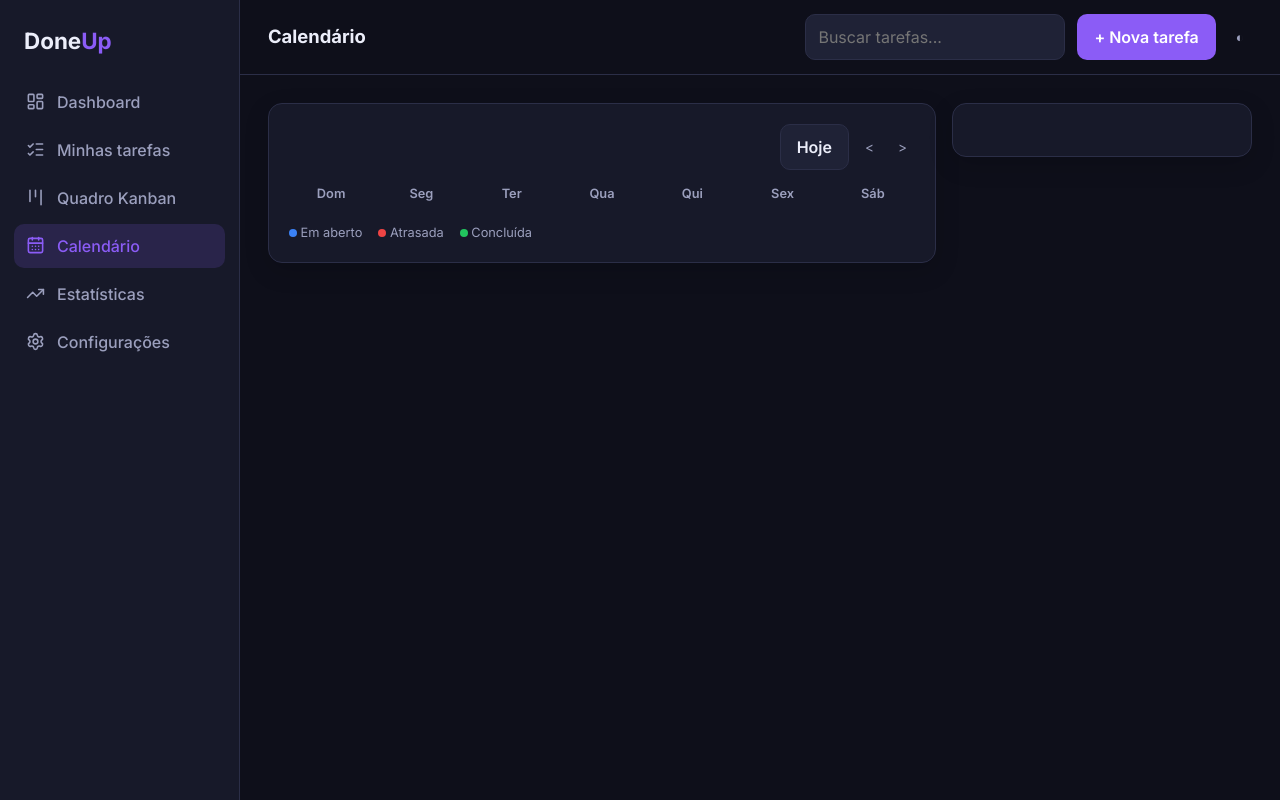
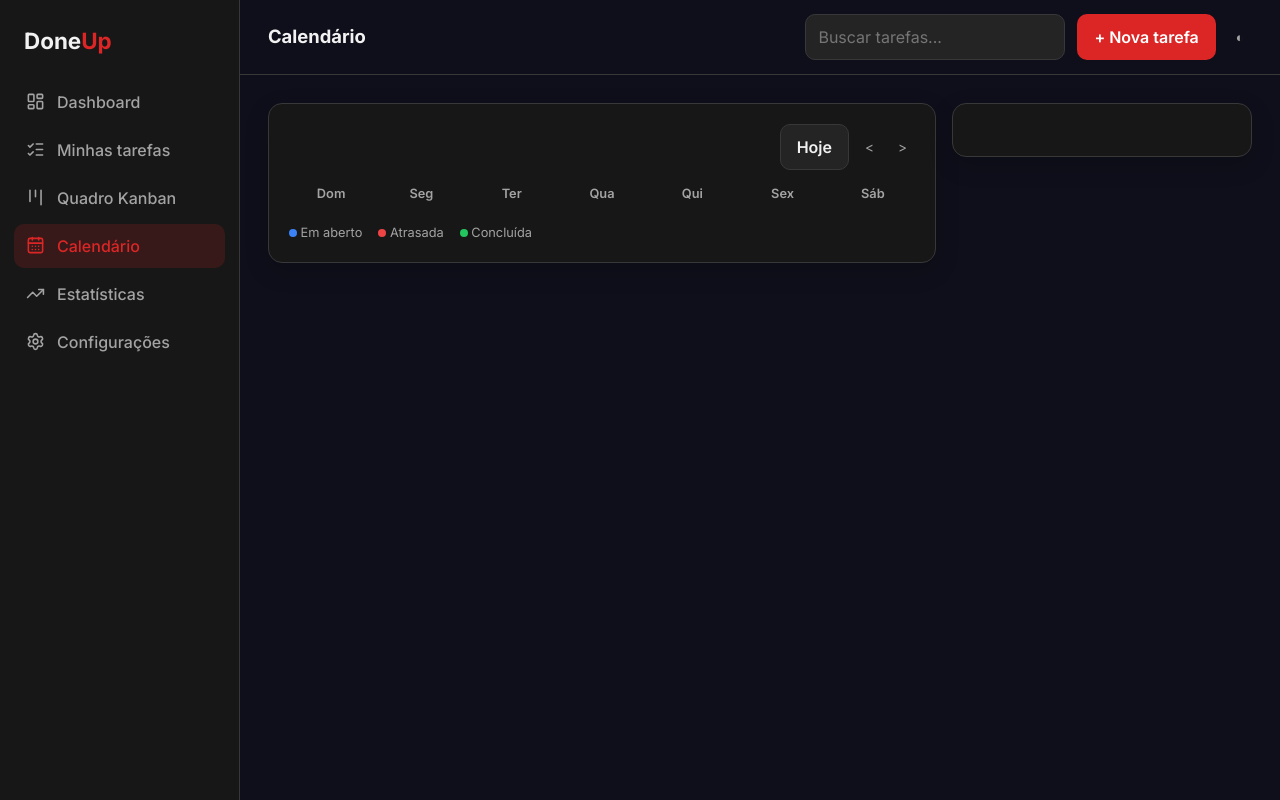
Before and after one commit to pablo-henriqw/DoneUp, a plain HTML site: page doneup/pages/calendario.html in a window 1280 px wide. Drawn offline with nearby package versions, Linux system fonts and the light colour scheme; no server answers.

Commit message:
Alteração das cores de roxo para vermelho

```diff
--- a/doneup/css/style.css
+++ b/doneup/css/style.css
@@ -4,12 +4,12 @@
 :root {
     color-scheme: dark;
     --fundo: #0e0f1a;
-    --painel: #171929;
-    --painel-2: #1f2236;
-    --borda: #2b2e47;
-    --texto: #eceefa;
-    --suave: #9b9fbd;
-    --roxo: #8b5cf6;
+    --painel: #171717;
+    --painel-2: #242424;
+    --borda: #383838;
+    --texto: #f2f2f2;
+    --suave: #a3a3a3;
+    --vermelho: #dc2626;
     --azul: #3b82f6;
 }
 
@@ -17,10 +17,10 @@
     color-scheme: light;
     --fundo: #f3f4fb;
     --painel: #ffffff;
-    --painel-2: #eceef9;
-    --borda: #dcdff0;
-    --texto: #1b1d33;
-    --suave: #5d6183;
+    --painel-2: #eeeeee;
+    --borda: #dddddd;
+    --texto: #202020;
+    --suave: #666666;
 }
 
 /* Cores (R, G, B) de status, prioridade e categoria: usadas em selos, pontos e datas */
@@ -31,7 +31,7 @@
 .alta { --c: 244, 63, 94; }
 .media { --c: 217, 119, 6; }
 .baixa { --c: 14, 165, 233; }
-.categoria { --c: 139, 92, 246; }
+.categoria { --c: 220, 38, 38; }
 
 /* ===== 2. Base ===== */
 * { box-sizing: border-box; margin: 0; }
@@ -50,11 +50,11 @@ small, .suave { color: var(--suave); }
     background: var(--painel); border-right: 1px solid var(--borda); transition: transform 0.25s;
 }
 .logo { font-size: 1.4rem; font-weight: 700; padding: 4px 10px 18px; }
-.logo span { color: var(--roxo); }
+.logo span { color: var(--vermelho); }
 .menu nav { display: flex; flex-direction: column; gap: 4px; }
 .menu a { display: flex; align-items: center; gap: 12px; padding: 10px 12px; border-radius: 10px; color: var(--suave); font-weight: 500; transition: 0.2s; }
 .menu a:hover { background: var(--painel-2); color: var(--texto); }
-.menu a.ativo { background: rgba(139, 92, 246, 0.16); color: var(--roxo); }
+.menu a.ativo { background: rgba(220, 38, 38, 0.16); color: var(--vermelho); }
 .menu svg { width: 19px; height: 19px; }
 
 .topo {
@@ -82,7 +82,7 @@ body.pronto.saindo main { opacity: 0; transform: translateY(-8px); transition: 0
 form { display: flex; flex-direction: column; gap: 14px; }
 label { display: flex; flex-direction: column; gap: 6px; font-size: 0.85rem; font-weight: 500; color: var(--suave); }
 input, select, textarea { width: 100%; padding: 10px 12px; border: 1px solid var(--borda); border-radius: 10px; background: var(--painel-2); }
-input:focus, select:focus, textarea:focus { outline: none; border-color: var(--roxo); }
+input:focus, select:focus, textarea:focus { outline: none; border-color: var(--vermelho); }
 .linha { display: grid; grid-template-columns: repeat(auto-fit, minmax(150px, 1fr)); gap: 14px; align-items: end; }
 .acoes, .botoes { display: flex; gap: 10px; }
 .acoes { justify-content: flex-end; }
@@ -91,7 +91,7 @@ input:focus, select:focus, textarea:focus { outline: none; border-color: var(--r
 .erro { color: rgb(239, 68, 68); font-size: 0.9rem; }
 
 /* Botões */
-.botao { padding: 10px 16px; border: 1px solid transparent; border-radius: 10px; background: var(--roxo); color: #fff; font-weight: 600; white-space: nowrap; transition: 0.2s; }
+.botao { padding: 10px 16px; border: 1px solid transparent; border-radius: 10px; background: var(--vermelho); color: #fff; font-weight: 600; white-space: nowrap; transition: 0.2s; }
 .botao:hover { filter: brightness(1.12); transform: translateY(-1px); }
 .botao.secundario { background: var(--painel-2); border-color: var(--borda); color: var(--texto); }
 .mini { padding: 4px 8px; border: 0; border-radius: 8px; background: none; color: var(--suave); font-size: 0.85rem; transition: 0.2s; }
@@ -120,14 +120,14 @@ input:focus, select:focus, textarea:focus { outline: none; border-color: var(--r
 .resumo svg { width: 42px; height: 42px; padding: 10px; border-radius: 12px; background: rgba(var(--c), 0.16); color: rgb(var(--c)); }
 #porcentagem { font-size: 2rem; font-weight: 700; }
 .barra { height: 12px; margin: 10px 0; overflow: hidden; border-radius: 99px; background: var(--painel-2); }
-.barra div { width: 0; height: 100%; background: linear-gradient(90deg, var(--roxo), var(--azul)); transition: width 0.6s; }
+.barra div { width: 0; height: 100%; background: linear-gradient(90deg, var(--vermelho), var(--azul)); transition: width 0.6s; }
 .grafico { position: relative; height: 260px; }
 .item { display: flex; justify-content: space-between; align-items: center; gap: 10px; width: 100%; margin-bottom: 8px; padding: 10px 12px; border: 1px solid var(--borda); border-radius: 10px; background: var(--painel-2); text-align: left; transition: 0.2s; }
-.item:hover { border-color: var(--roxo); }
+.item:hover { border-color: var(--vermelho); }
 
 /* Minhas tarefas */
 .tarefa { display: flex; justify-content: space-between; gap: 12px; margin-bottom: 12px; padding: 16px 18px; border: 1px solid var(--borda); border-radius: 14px; background: var(--painel); transition: 0.2s; }
-.tarefa:hover { border-color: var(--roxo); transform: translateY(-2px); }
+.tarefa:hover { border-color: var(--vermelho); transform: translateY(-2px); }
 .tarefa > div:first-child { min-width: 0; overflow-wrap: anywhere; }
 .chip { display: inline-block; margin: 0 8px 8px 0; padding: 4px 10px; border: 1px solid var(--borda); border-radius: 999px; background: var(--painel-2); }
 .chip .mini { padding: 0 4px; }
@@ -138,7 +138,7 @@ input:focus, select:focus, textarea:focus { outline: none; border-color: var(--r
 .coluna h2 .ponto { width: 10px; height: 10px; }
 .coluna h2 span:last-child { margin-left: auto; color: var(--suave); font-size: 0.85rem; }
 .cartao { display: flex; flex-direction: column; gap: 8px; margin-bottom: 10px; padding: 12px; border: 1px solid var(--borda); border-radius: 12px; background: var(--painel-2); cursor: pointer; transition: 0.2s; }
-.cartao:hover { border-color: var(--roxo); transform: translateY(-2px); }
+.cartao:hover { border-color: var(--vermelho); transform: translateY(-2px); }
 .cartao select { padding: 4px 8px; font-size: 0.8rem; }
 
 /* Calendário */
@@ -148,8 +148,8 @@ input:focus, select:focus, textarea:focus { outline: none; border-color: var(--r
 .semana, .dias { display: grid; grid-template-columns: repeat(7, 1fr); gap: 6px; }
 .semana { margin-bottom: 6px; text-align: center; color: var(--suave); font-size: 0.8rem; font-weight: 600; }
 .dia { min-height: 72px; padding: 6px; border: 1px solid var(--borda); border-radius: 10px; background: var(--painel-2); text-align: left; font-weight: 600; transition: 0.2s; }
-.dia:hover, .dia.selecionado { border-color: var(--roxo); }
-.dia.hoje { background: rgba(139, 92, 246, 0.2); }
+.dia:hover, .dia.selecionado { border-color: var(--vermelho); }
+.dia.hoje { background: rgba(220, 38, 38, 0.20); }
 .dia span { display: flex; flex-wrap: wrap; gap: 3px; margin-top: 4px; }
 .legenda { display: flex; flex-wrap: wrap; gap: 16px; margin-top: 14px; font-size: 0.8rem; color: var(--suave); }
 
```
